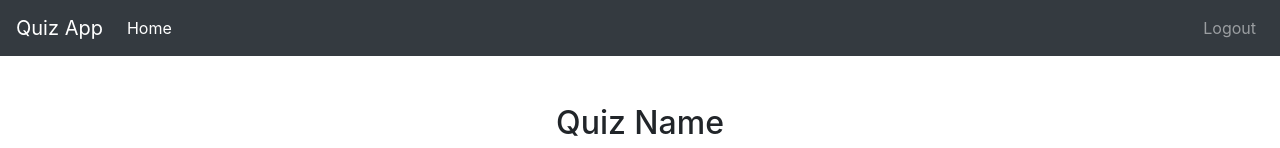
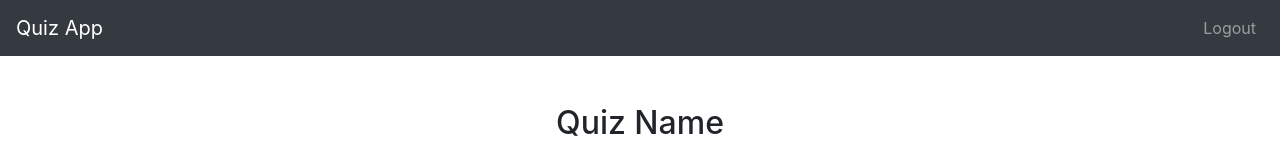
Before and after one commit to GBucknor/Angular-QuizApp, an Angular app: page /create in a window 1280 px wide. Shown: the top 148 px of the page. Built offline with nearby package versions, Linux system fonts and the light colour scheme; sample sign-in values are in the browser's storage.

Commit message:
Removed home from navbar

```diff
--- a/src/app/ui/header/header.component.html
+++ b/src/app/ui/header/header.component.html
@@ -1,10 +1,5 @@
 <nav class="navbar navbar-dark bg-dark mb-5">
   <a class="navbar-brand" href="/">Quiz App</a>
-  <div class="navbar-expand mr-auto">
-    <div class="navbar-nav">
-      <a class="nav-item nav-link active" routerLink="">Home</a>
-    </div>
-  </div>
   <div class="navbar-expand ml-auto navbar-nav">
     <div *ngIf="!loggedIn" class="navbar-nav">
       <!-- <a class="nav-item nav-link" routerLink="register">Register</a> -->
```
